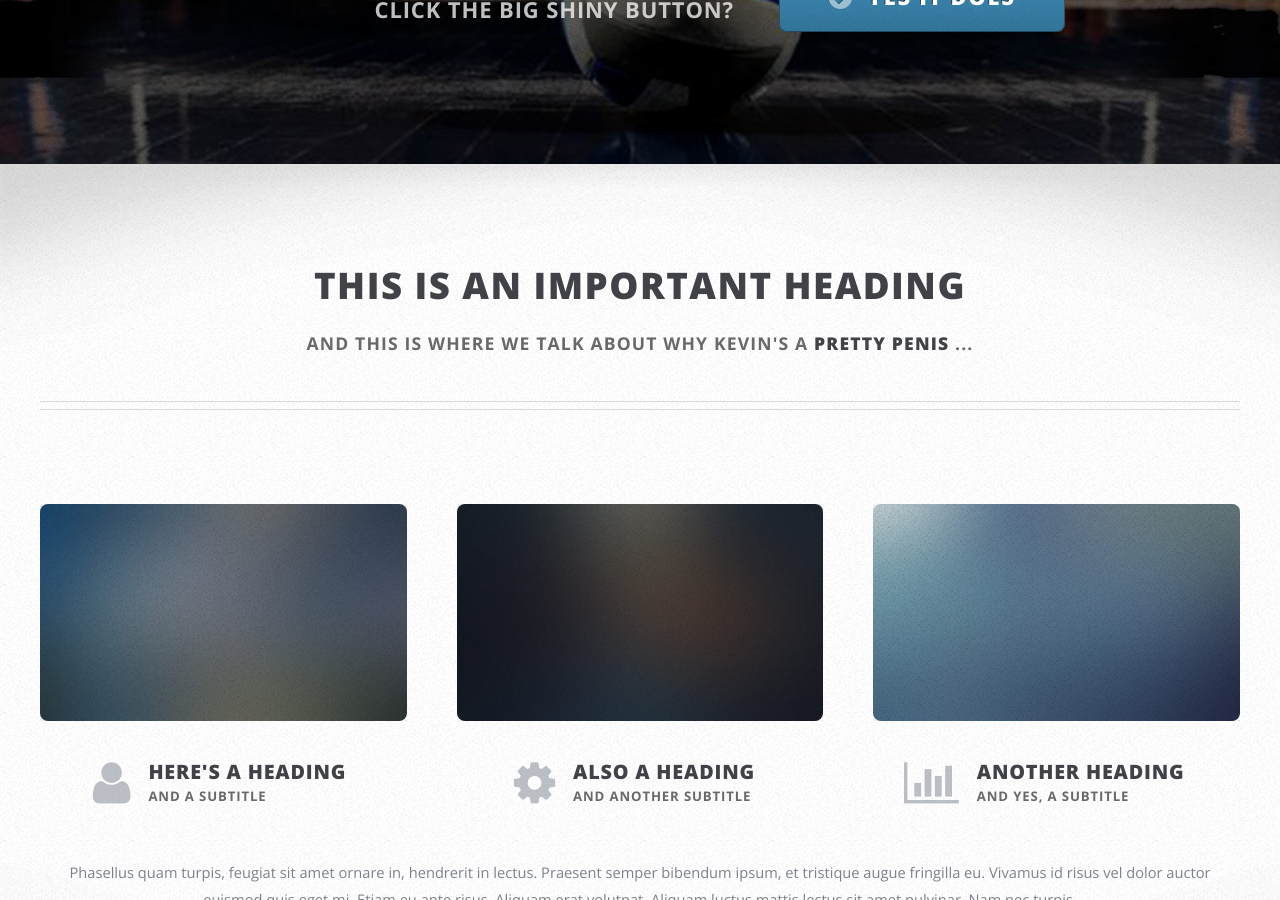
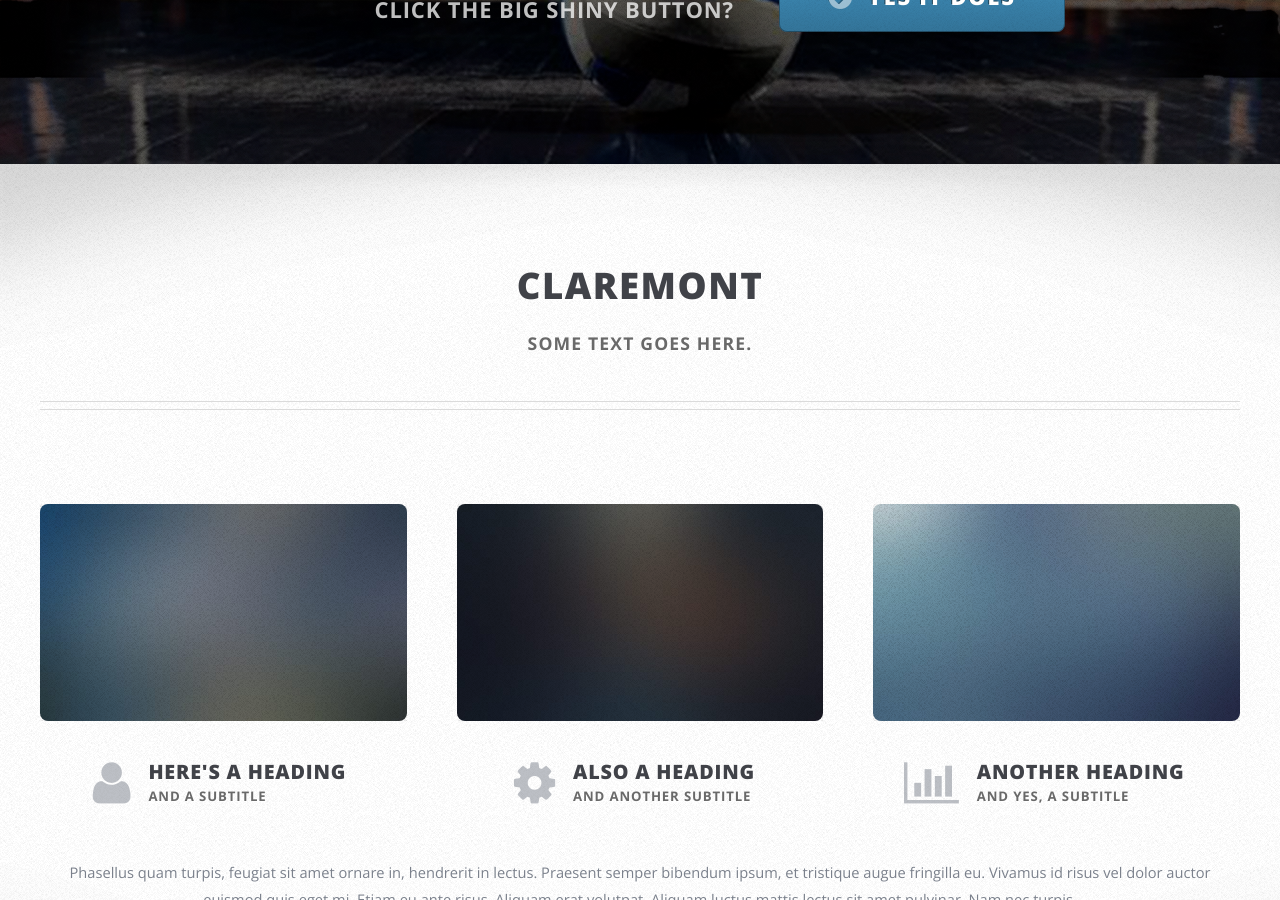
Before and after one commit to claremont-volleyball/claremontvolleyball.com, a Jekyll site: the page built from index.html, in a window 1280 px wide and 900 px high, scrolled down 525 px. Built offline with Jekyll 4.4.1, drawn with Linux system fonts in a browser that asks for light colours.

Commit message:
got rid of the penis

```diff
--- a/_includes/header.html
+++ b/_includes/header.html
@@ -2,7 +2,7 @@
   <div class="inner">
 
     <!-- Logo -->
-      <h1><a href="index.html" id="logo"><span class="claremont">Claremont</span> Volleyball</a></h1>
+      <h1><a href="/" id="logo"><span class="claremont">Claremont</span> Volleyball</a></h1>
 
     <!-- Nav -->
       <nav id="nav">
--- a/index.html
+++ b/index.html
@@ -52,8 +52,8 @@
 									<div class="row">
 										<div class="12u">
 											<header class="first major">
-												<h2>This is an important heading</h2>
-												<p>And this is where we talk about why Kevin's a <strong>pretty penis</strong> ...</p>
+												<h2>Claremont</h2>
+												<p>Some text goes here.</p>
 											</header>
 										</div>
 									</div>
```
